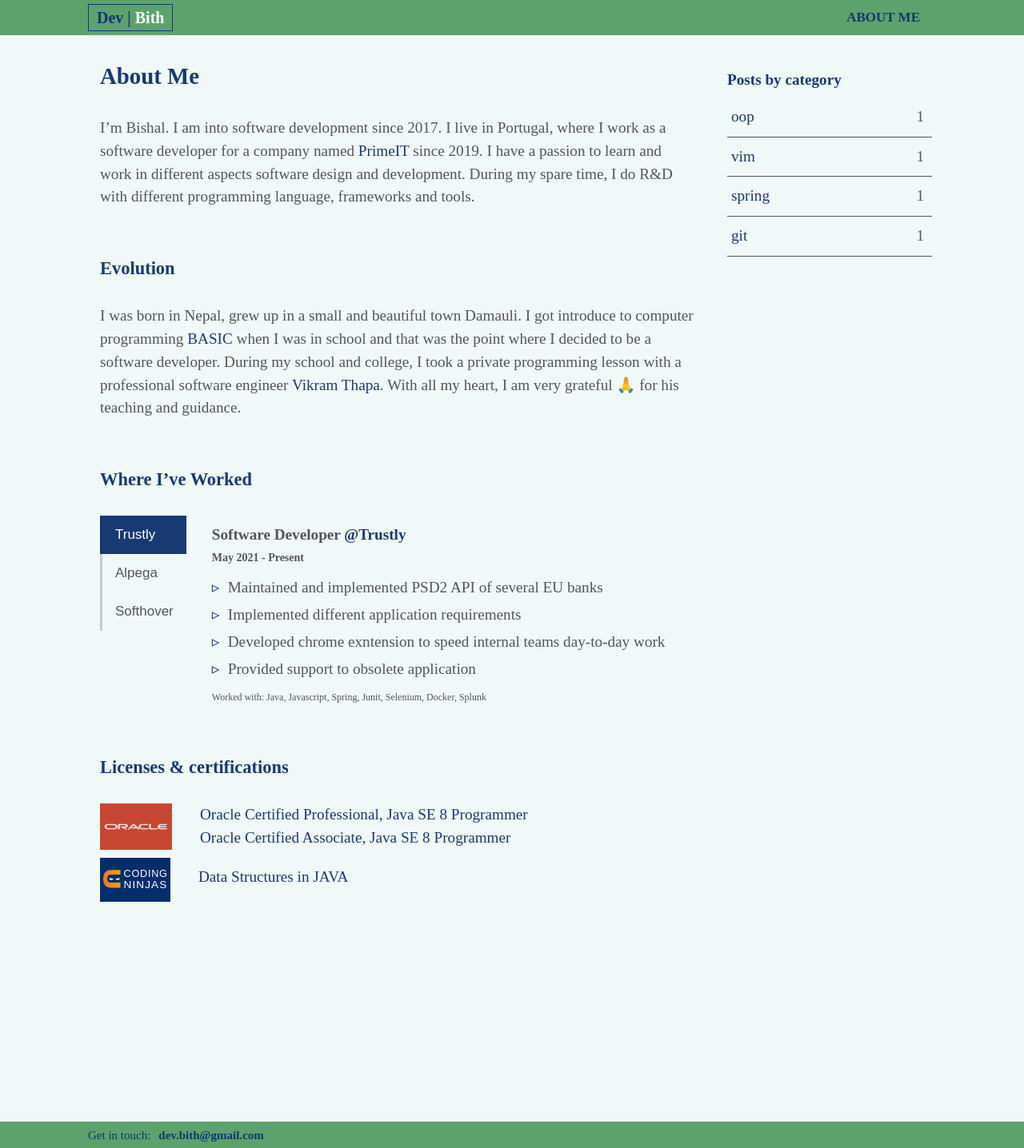
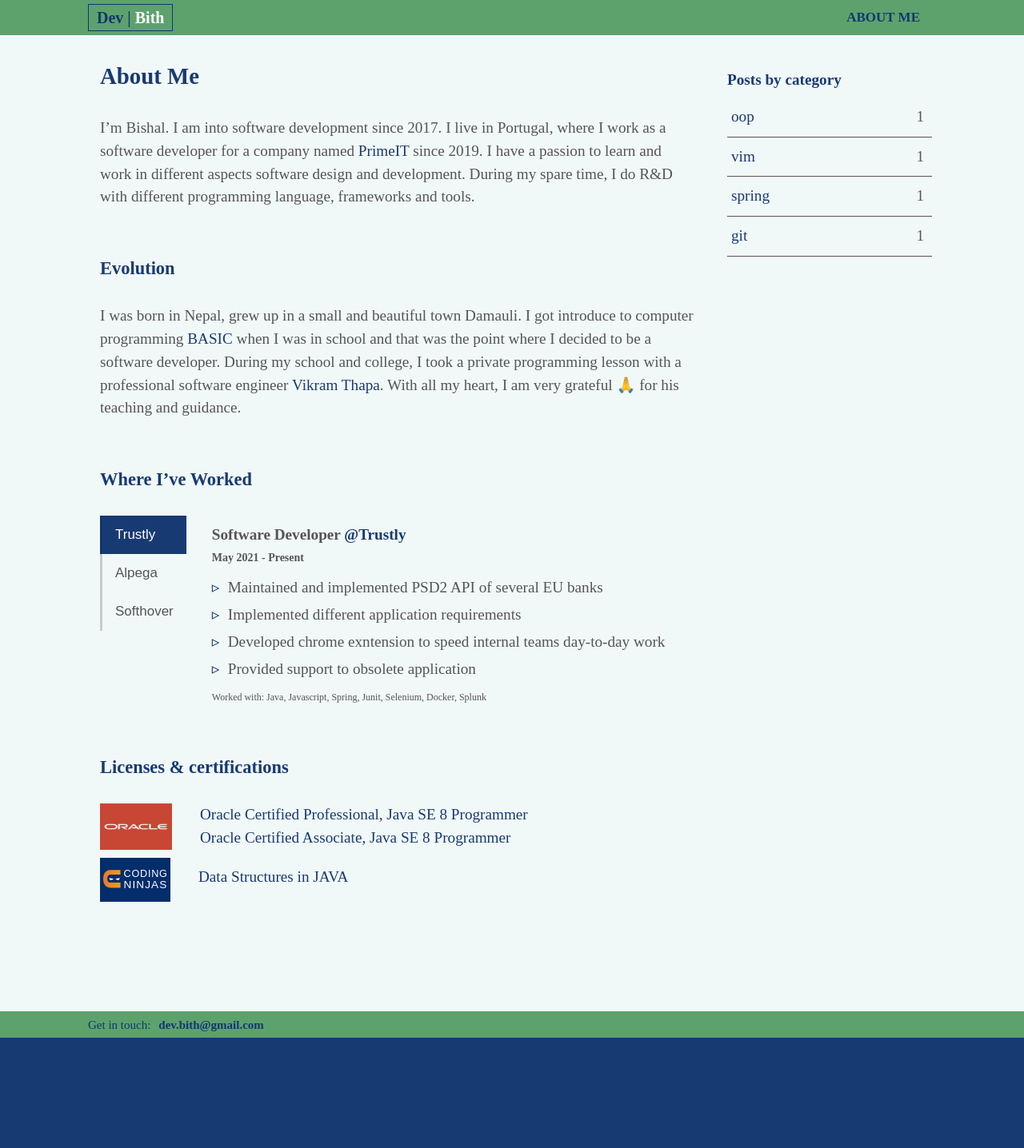
Before and after one commit to bishalthapa-x/bishalthapax.github.io, a Jekyll site: the page built from about.md, in a window 1280 px wide. Shown: the whole page at 80% size. Built offline with Jekyll 4.4.1, drawn with Linux system fonts in a browser that asks for light colours; after the commit the page ends 1298 px from its top, so only the background shows below that.

Commit message:
Update margin-bottom property

```diff
--- a/assets/css/style.css
+++ b/assets/css/style.css
@@ -278,8 +278,7 @@
 }
 
 .post {
-
-    margin-bottom: 25%;
+    margin-bottom: 12%;
 }
 .post-page {
     margin-top: 2%;
```
